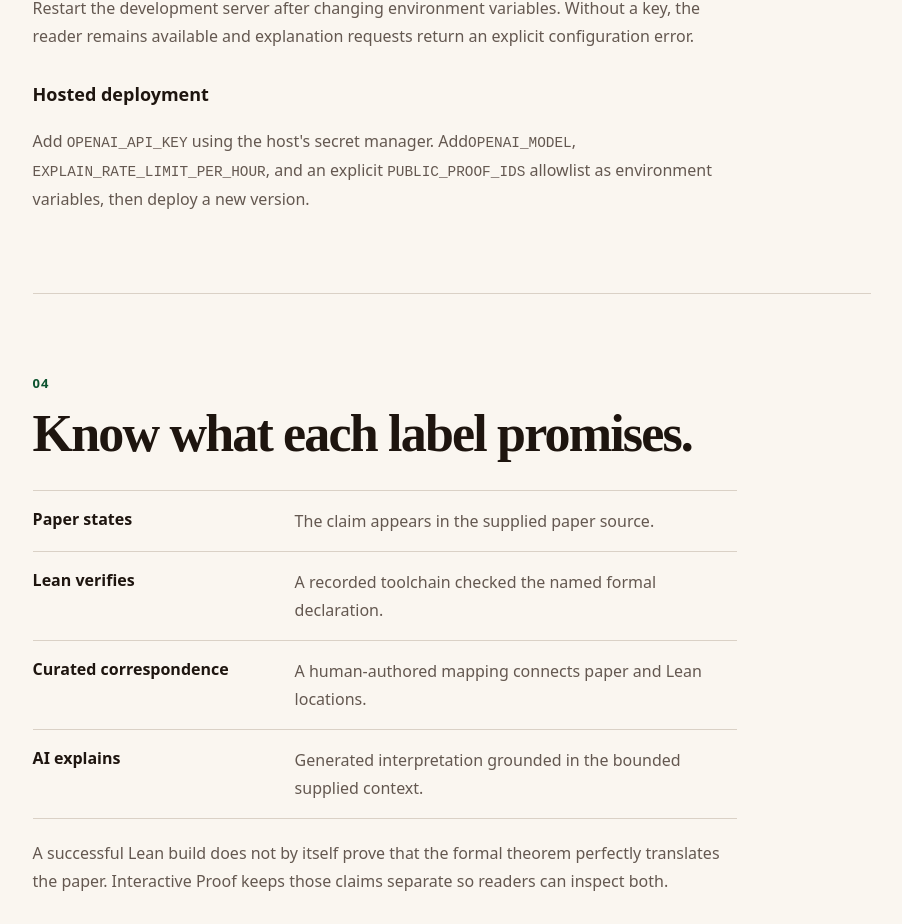
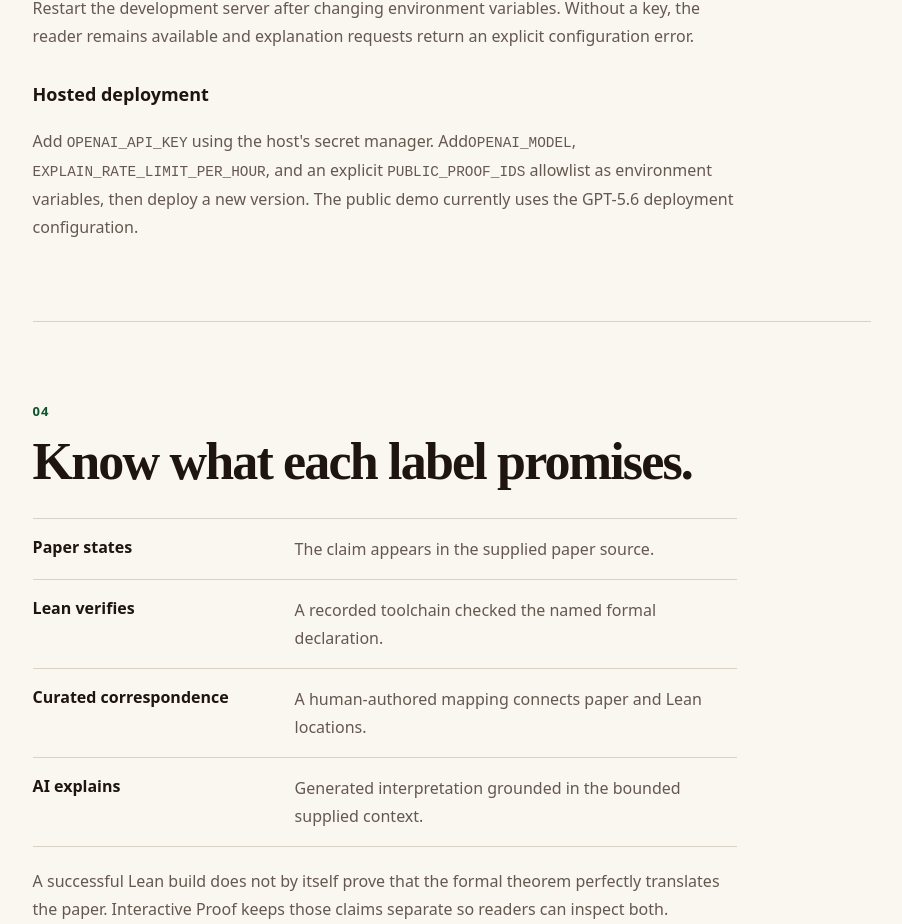
Before and after one commit to jjjhenriksen/interactive-proof, a Next.js app: page /docs in a window 1280 px wide. Shown: the part 2254-3178 px from the top of the page, without its empty margins (345-1247 px from the left). Built offline with nearby package versions, Linux system fonts and the light colour scheme.

Commit message:
docs: refresh public demo and README media

```diff
--- a/app/docs/page.tsx
+++ b/app/docs/page.tsx
@@ -121,7 +121,8 @@ npm run dev`}</code>
                 Add <code>OPENAI_API_KEY</code> using the host&apos;s secret manager. Add
                 <code>OPENAI_MODEL</code>, <code>EXPLAIN_RATE_LIMIT_PER_HOUR</code>, and
                 an explicit <code>PUBLIC_PROOF_IDS</code> allowlist as environment
-                variables, then deploy a new version.
+                variables, then deploy a new version. The public demo currently uses
+                the GPT-5.6 deployment configuration.
               </p>
             </section>
 
```
Also changed, not shown: 5 other files (tests, documents, lock files or other folders).
